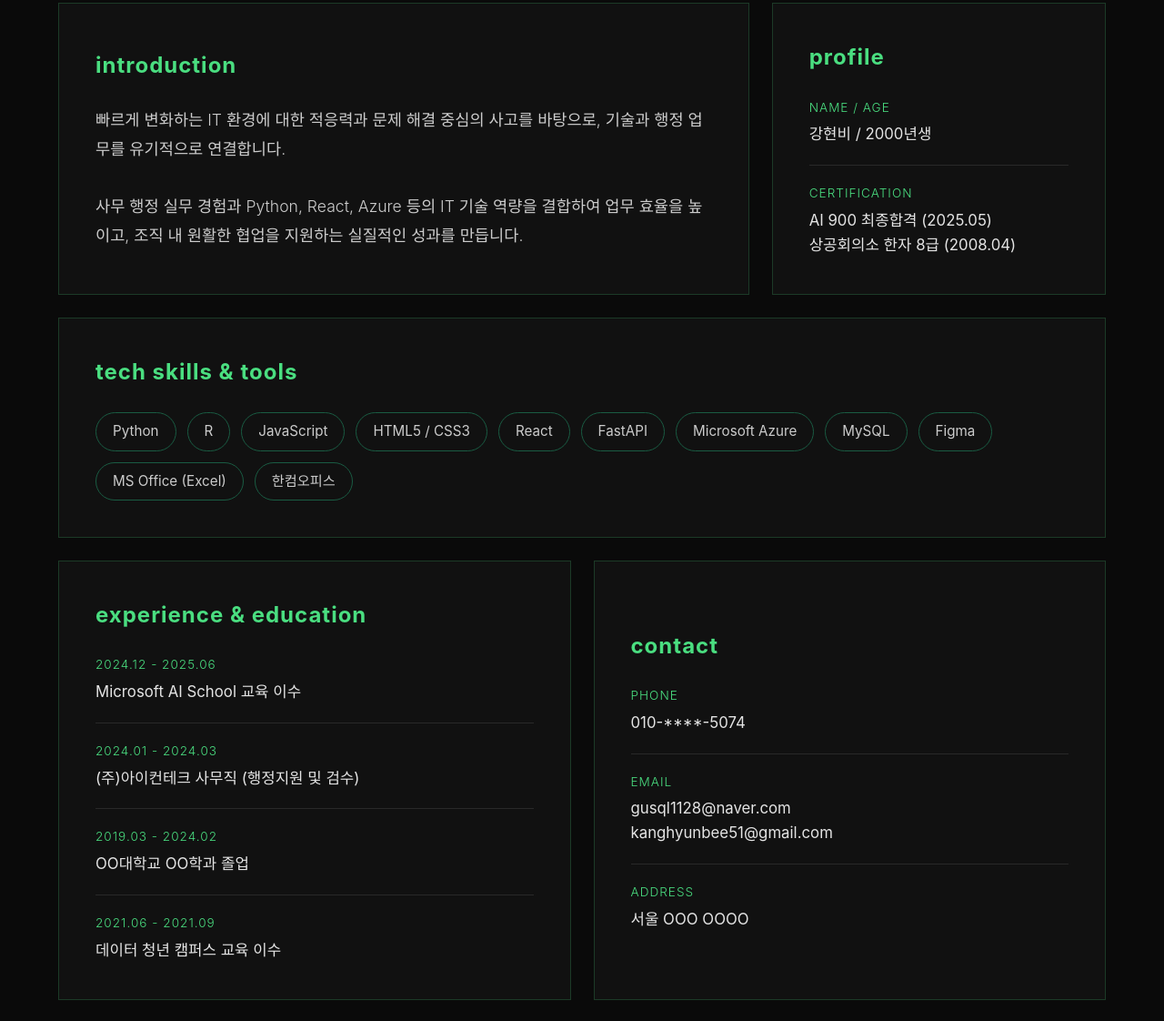
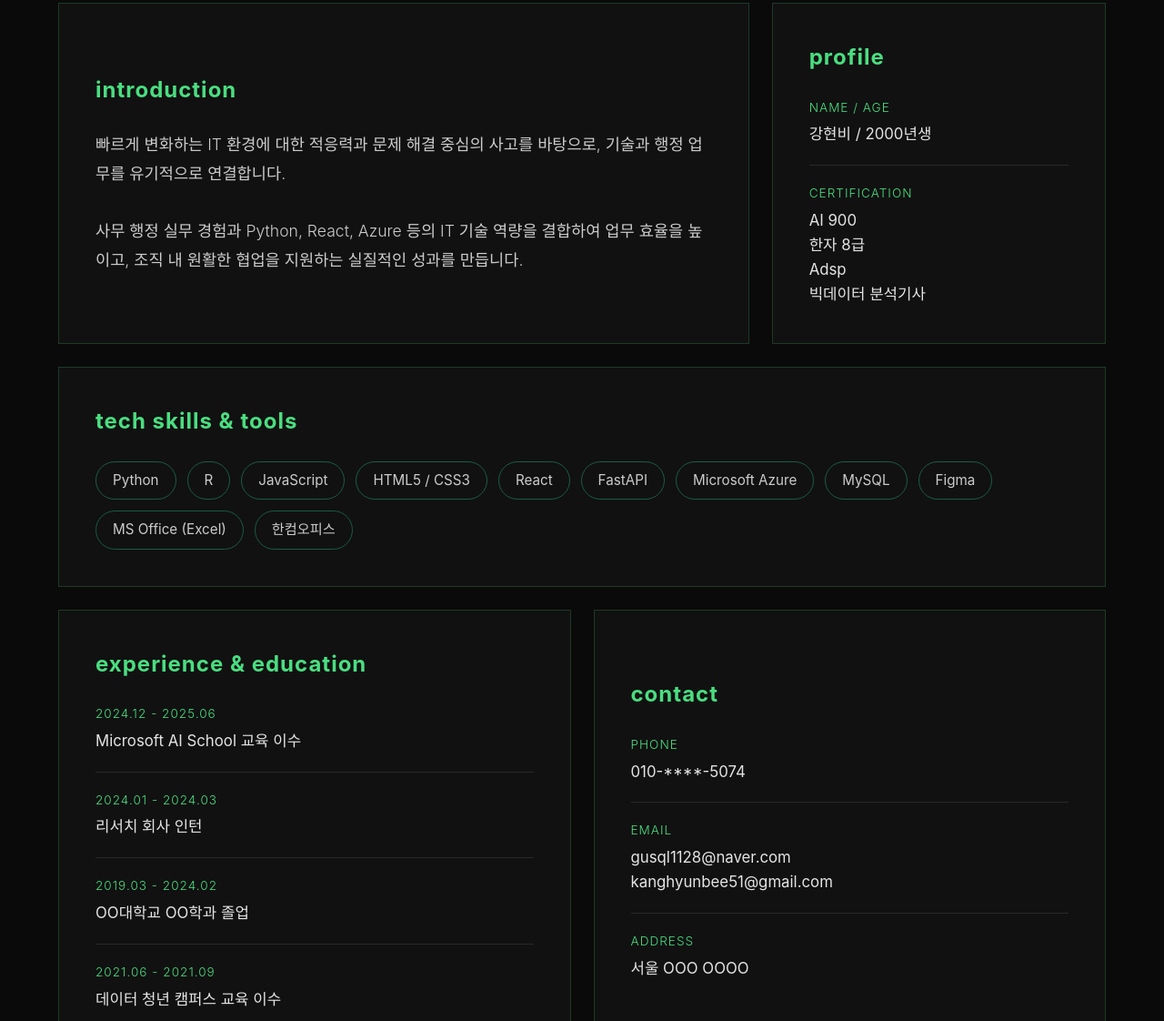
Before and after one commit to hyunbeee/Hyunbee_, a plain HTML site: page index.html in a window 1280 px wide. Shown: the part 1186-2308 px from the top of the page at 91% size. Drawn offline with Linux system fonts and the light colour scheme; a web font is replaced by a local one.

Commit message:
Update index.html

```diff
--- a/index.html
+++ b/index.html
@@ -495,7 +495,7 @@
                         </li>
                         <li>
                             <div class="t-date">CERTIFICATION</div>
-                            <div class="t-desc">AI 900 최종합격 (2025.05)<br>상공회의소 한자 8급 (2008.04)</div>
+                            <div class="t-desc">AI 900<br>한자 8급<br>Adsp<br>빅데이터 분석기사</div>
                         </li>
                     </ul>
                 </div>
@@ -526,7 +526,7 @@
                         </li>
                         <li>
                             <div class="t-date">2024.01 - 2024.03</div>
-                            <div class="t-desc">(주)아이컨테크 사무직 (행정지원 및 검수)</div>
+                            <div class="t-desc">리서치 회사 인턴</div>
                         </li>
                         <li>
                             <div class="t-date">2019.03 - 2024.02</div>
```
